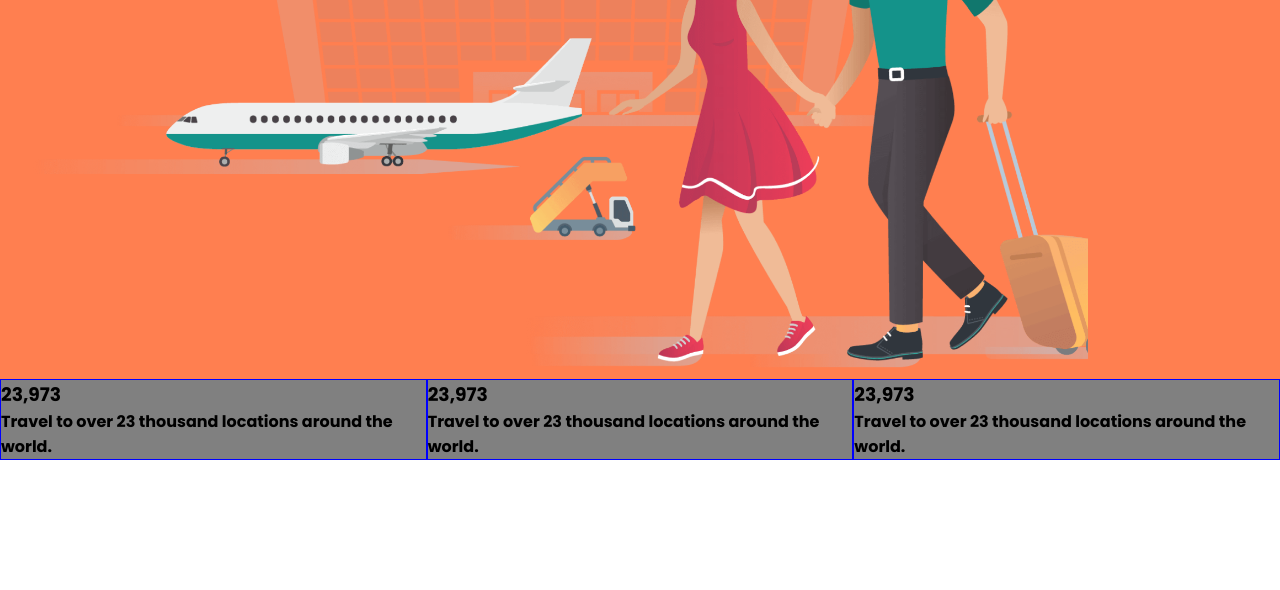
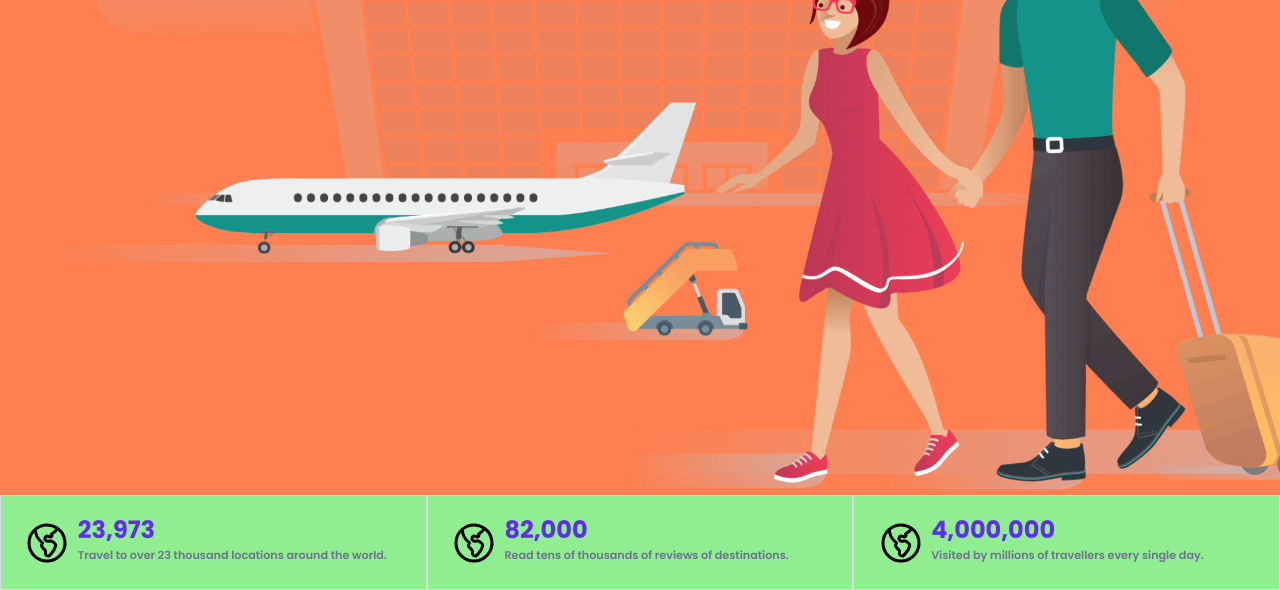
Before and after one commit to Jeanpefe/Travelulu-clon, a plain HTML site: page index.html in a window 1280 px wide. Shown: the part 411-1001 px from the top of the page. Before the commit the page ends 871 px from the top, so only its background shows below. Drawn offline with Linux system fonts and the light colour scheme.

Commit message:
Articles de abajo con datos y comentario

```diff
--- a/index.html
+++ b/index.html
@@ -42,22 +42,37 @@
     </section>
     <section class="statistics">
       <article class="statistics__child">
-        <h1>
-          23,973
-        </h1>
-        <p>Travel to over 23 thousand locations around the world.</p>
+        <svg xmlns="http://www.w3.org/2000/svg" fill="none" viewBox="0 0 24 24" stroke-width="1.5" stroke="currentColor" class="w-6 h-6 statistics__icon">
+          <path stroke-linecap="round" stroke-linejoin="round" d="M6.115 5.19l.319 1.913A6 6 0 008.11 10.36L9.75 12l-.387.775c-.217.433-.132.956.21 1.298l1.348 1.348c.21.21.329.497.329.795v1.089c0 .426.24.815.622 1.006l.153.076c.433.217.956.132 1.298-.21l.723-.723a8.7 8.7 0 002.288-4.042 1.087 1.087 0 00-.358-1.099l-1.33-1.108c-.251-.21-.582-.299-.905-.245l-1.17.195a1.125 1.125 0 01-.98-.314l-.295-.295a1.125 1.125 0 010-1.591l.13-.132a1.125 1.125 0 011.3-.21l.603.302a.809.809 0 001.086-1.086L14.25 7.5l1.256-.837a4.5 4.5 0 001.528-1.732l.146-.292M6.115 5.19A9 9 0 1017.18 4.64M6.115 5.19A8.965 8.965 0 0112 3c1.929 0 3.716.607 5.18 1.64" />
+        </svg>
+        <div class="statistics__text">
+          <h1 class="statistics__number">
+            23,973
+          </h1>
+          <p class="statistics__description">Travel to over 23 thousand locations around the world.</p>
+        </div>
       </article>
       <article class="statistics__child">
-        <h1>
-          23,973
-        </h1>
-        <p>Travel to over 23 thousand locations around the world.</p>
+        <svg xmlns="http://www.w3.org/2000/svg" fill="none" viewBox="0 0 24 24" stroke-width="1.5" stroke="currentColor" class="w-6 h-6 statistics__icon">
+          <path stroke-linecap="round" stroke-linejoin="round" d="M6.115 5.19l.319 1.913A6 6 0 008.11 10.36L9.75 12l-.387.775c-.217.433-.132.956.21 1.298l1.348 1.348c.21.21.329.497.329.795v1.089c0 .426.24.815.622 1.006l.153.076c.433.217.956.132 1.298-.21l.723-.723a8.7 8.7 0 002.288-4.042 1.087 1.087 0 00-.358-1.099l-1.33-1.108c-.251-.21-.582-.299-.905-.245l-1.17.195a1.125 1.125 0 01-.98-.314l-.295-.295a1.125 1.125 0 010-1.591l.13-.132a1.125 1.125 0 011.3-.21l.603.302a.809.809 0 001.086-1.086L14.25 7.5l1.256-.837a4.5 4.5 0 001.528-1.732l.146-.292M6.115 5.19A9 9 0 1017.18 4.64M6.115 5.19A8.965 8.965 0 0112 3c1.929 0 3.716.607 5.18 1.64" />
+        </svg>
+        <div class="statistics__text">
+          <h1 class="statistics__number">
+            82,000
+          </h1>
+          <p class="statistics__description">Read tens of thousands of reviews of destinations.</p>
+        </div>
       </article>
       <article class="statistics__child">
-        <h1>
-          23,973
-        </h1>
-        <p>Travel to over 23 thousand locations around the world.</p>
+        <svg xmlns="http://www.w3.org/2000/svg" fill="none" viewBox="0 0 24 24" stroke-width="1.5" stroke="currentColor" class="w-6 h-6 statistics__icon">
+          <path stroke-linecap="round" stroke-linejoin="round" d="M6.115 5.19l.319 1.913A6 6 0 008.11 10.36L9.75 12l-.387.775c-.217.433-.132.956.21 1.298l1.348 1.348c.21.21.329.497.329.795v1.089c0 .426.24.815.622 1.006l.153.076c.433.217.956.132 1.298-.21l.723-.723a8.7 8.7 0 002.288-4.042 1.087 1.087 0 00-.358-1.099l-1.33-1.108c-.251-.21-.582-.299-.905-.245l-1.17.195a1.125 1.125 0 01-.98-.314l-.295-.295a1.125 1.125 0 010-1.591l.13-.132a1.125 1.125 0 011.3-.21l.603.302a.809.809 0 001.086-1.086L14.25 7.5l1.256-.837a4.5 4.5 0 001.528-1.732l.146-.292M6.115 5.19A9 9 0 1017.18 4.64M6.115 5.19A8.965 8.965 0 0112 3c1.929 0 3.716.607 5.18 1.64" />
+        </svg>
+        <div class="statistics__text">
+          <h1 class="statistics__number">
+            4,000,000
+          </h1>
+          <p class="statistics__description">Visited by millions of travellers every single day.</p>
+        </div>
       </article>
     </section>
   </body>
--- a/styles.css
+++ b/styles.css
@@ -1,10 +1,11 @@
 * {
   box-sizing: border-box;
-  margin: 0 auto;
+  margin: 0;
   padding: 0;
   font-family: 'Poppins';
   font-weight: 700;
 }
+
 
 .header {
   background-color: gray;
@@ -34,6 +35,7 @@ svg {
   font-weight: 700;
   color: #4E4B66;
   line-height: 1;
+  z-index: 10;
   transform: translateY(10rem);
 }
 
@@ -46,6 +48,14 @@ svg {
   transform: translate(0rem, 17.7rem);
 }
 
+.image_container {
+    display: flex;
+    justify-content: flex-end;
+  }
+
+.landing__image {
+  margin-left: 20px; /* Ajusta el espacio a la izquierda según tus necesidades */
+}
 .landing__button {
   box-sizing: border-box;
   border-radius: 2rem;
@@ -56,6 +66,7 @@ svg {
   display: flex;
   align-items: center;
   text-align: center;
+  z-index: 5;
 }
 
 .landing__button--purple {
@@ -70,20 +81,36 @@ svg {
 }
 
 .landing__image{
-  width: 68rem;
-  z-index: 2;
+  z-index: 0;
   max-width: 100%;
   height: auto;
 }
 
 .statistics {
-  background-color: gray;
+  background-color: lightgreen;
   display: flex;
+
 }
 
 .statistics__child {
-  border: 1px solid blue;
+  padding: 1rem;
+  display: flex;
+  flex-direction: row;
+  flex: 1;
+  border: 1px solid #D9DBE9;
 }
-div {
-  margin: 0;
+
+.statistics__icon {
+  margin: 0.4rem;
+  align-self: flex-start;
 }
+.statistics__number {
+  color: #5F2EEA;
+  font-size: 1.5rem;
+}
+
+.statistics__description {
+  color: #6E7191;
+  font-weight: 400;
+  font-size: 0.7rem;
+}
```
